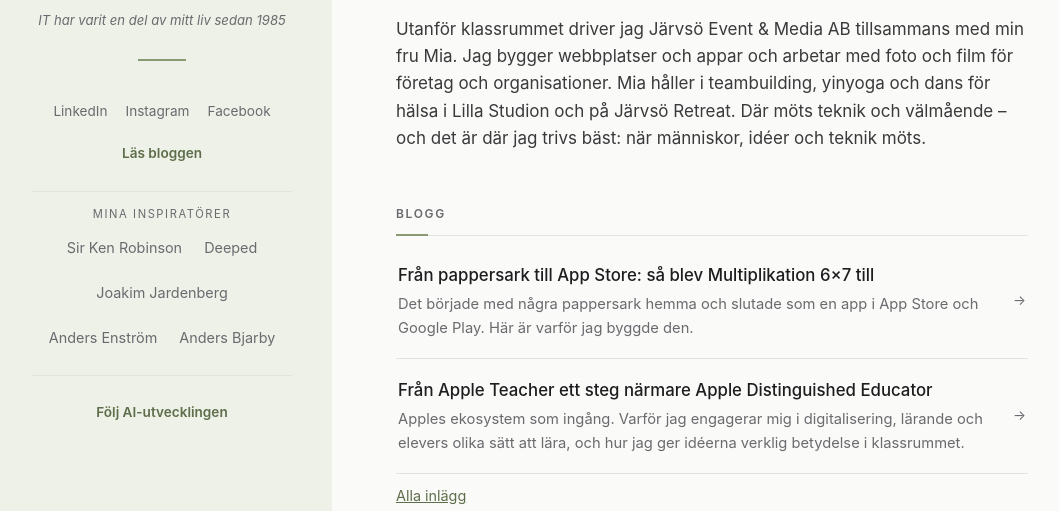
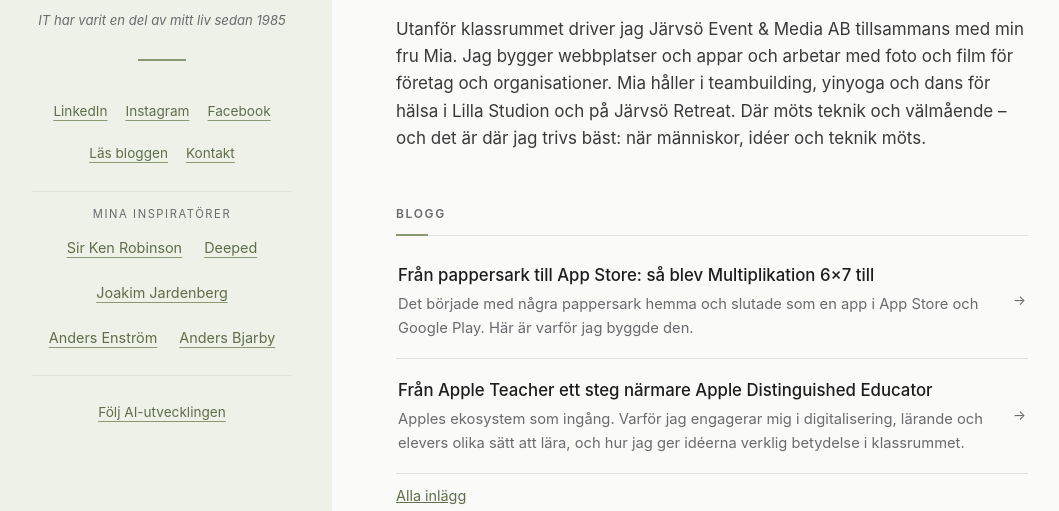
Before and after one commit to jberndes/jberndes.github.io, a Jekyll site: the page built from index.html, in a window 1280 px wide. Shown: the part 309-820 px from the top of the page, without its empty margins (8-1067 px from the left). Built offline with Jekyll 4.4.1, drawn with Linux system fonts in a browser that asks for light colours.

Commit message:
Meny: Kontakt-länk och enhetlig länkstil
Co-Authored-By: Claude Sonnet 5.5 <noreply@anthropic.com>
Claude-Session: https://claude.ai/code/session_01EHEf1UELdVEwTeZb2owzdv

```diff
--- a/index.html
+++ b/index.html
@@ -185,10 +185,8 @@
 
     /* Sociala medier som diskret textlista */
     .sociala { list-style: none; display: flex; flex-wrap: wrap; justify-content: center; gap: 6px 18px; font-size: 0.9rem; }
-    .sociala a { display: inline-block; padding: 8px 2px; color: var(--muted); text-decoration: none; transition: color .15s; }
-    .sociala a:hover, .sociala a:focus-visible { color: var(--text); }
-    .sociala a.intern { color: var(--accent); font-weight: 600; }
-    .sociala a.intern:hover, .sociala a.intern:focus-visible { color: var(--text); }
+    .sociala a { display: inline-block; padding: 8px 2px; color: var(--accent); font-weight: 400; text-decoration: underline; text-decoration-color: var(--gron); text-underline-offset: 4px; transition: color .15s; }
+    .sociala a:hover, .sociala a:focus-visible { color: var(--text); text-decoration-color: currentColor; }
 
     /* Apple Teacher-signaturen: i sidopanelen, på ljus bakgrund = svart version.
        Padding ger frizon runt signaturen. Saknas filen döljs den. */
@@ -392,6 +390,7 @@
       </ul>
       <ul class="sociala foljrad">
         <li><a class="intern" href="/blogg/">Läs bloggen</a></li>
+        <li><a class="intern" href="/kontakt/">Kontakt</a></li>
       </ul>
       </nav>
 
```
